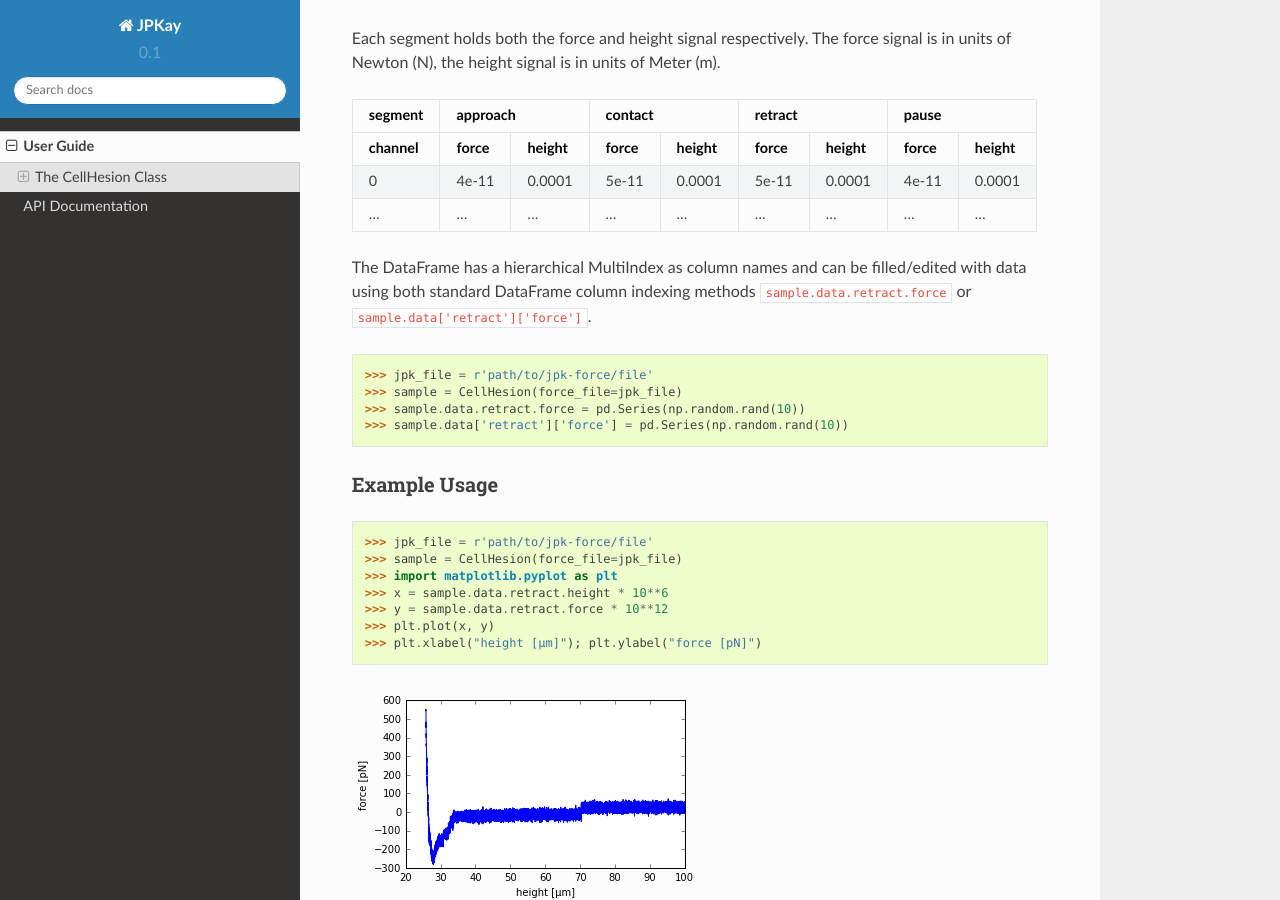
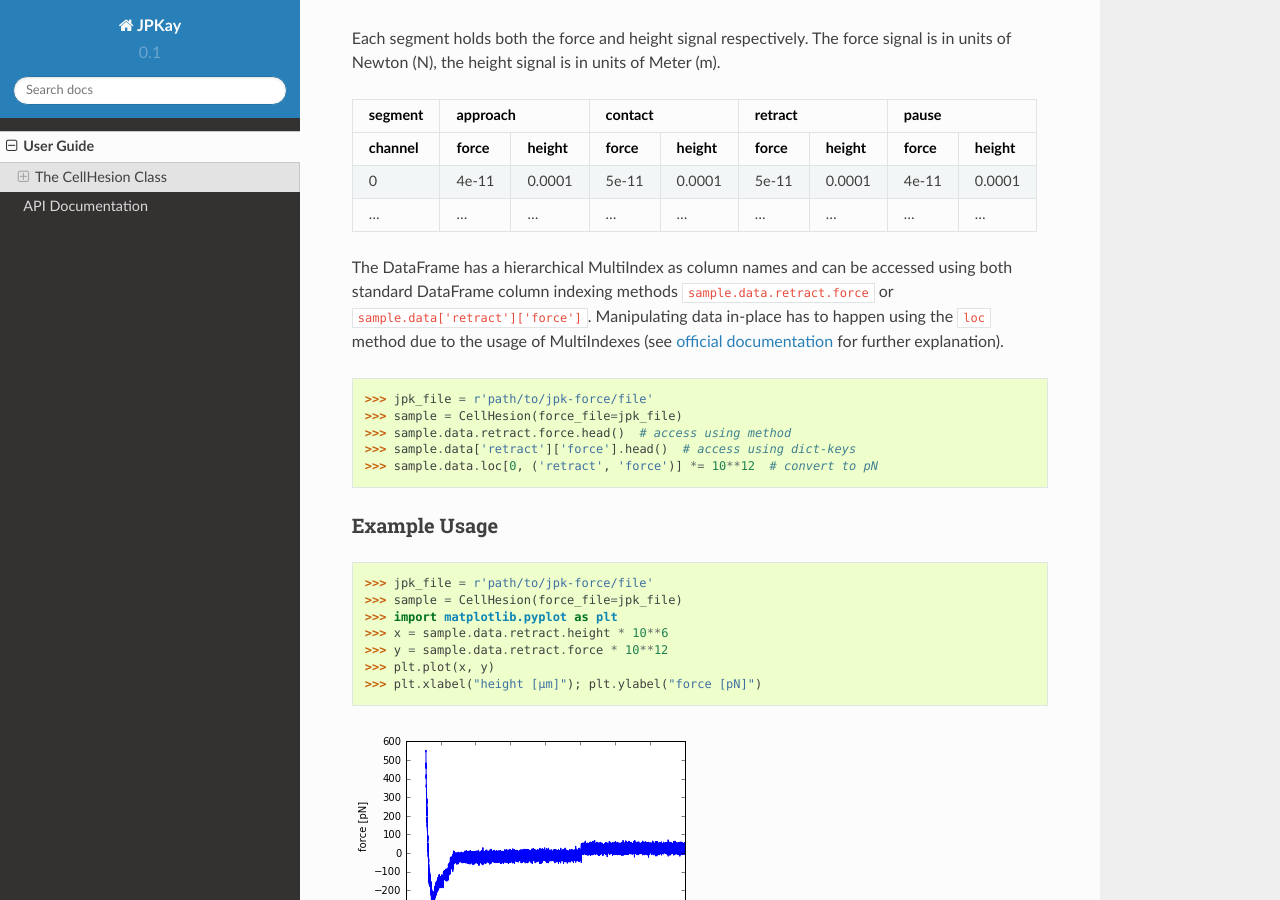
Before and after one commit to tku137/JPKay, a Sphinx documentation site: the page built from docs/source/user-guide.rst, in a window 1280 px wide and 900 px high, scrolled down 1282 px. Built offline with Sphinx 7.4.7 and the Read the Docs theme 2.0.0, drawn with Linux system fonts in a browser that asks for light colours.

Commit message:
docs: some fixes

```diff
--- a/docs/source/conf.py
+++ b/docs/source/conf.py
@@ -302,7 +302,7 @@ texinfo_documents = [
 
 # Example configuration for intersphinx: refer to the Python standard library.
 # intersphinx_mapping = {'https://docs.python.org/': None}
-intersphinx_mapping = {'python'    : ('http://docs.python.org/2', None),
+intersphinx_mapping = {'python'    : ('http://docs.python.org/3', None),
                        'numpy'     : ('http://docs.scipy.org/doc/numpy/', None),
                        'scipy'     : ('http://docs.scipy.org/doc/scipy/reference/', None),
                        'pandas'    : ('http://pandas-docs.github.io/pandas-docs-travis/', None),
--- a/docs/source/user-guide.rst
+++ b/docs/source/user-guide.rst
@@ -68,13 +68,17 @@ the height signal is in units of Meter (m).
 | ...     |  ...  |  ...   |  ...  |  ...   |  ...  |  ...   |  ...  |  ...   |
 +---------+-------+--------+-------+--------+-------+--------+-------+--------+
 
-The DataFrame has a hierarchical MultiIndex as column names and can be filled/edited with data using both
-standard DataFrame column indexing methods ``sample.data.retract.force`` or ``sample.data['retract']['force']``.
+The DataFrame has a hierarchical MultiIndex as column names and can be accessed using both standard DataFrame column
+indexing methods ``sample.data.retract.force`` or ``sample.data['retract']['force']``. Manipulating data in-place has to
+happen using the ``loc`` method due to the usage of MultiIndexes (see
+`official documentation <http://pandas.pydata.org/pandas-docs/stable/indexing.html#why-does-assignment-fail-when-using
+-chained-indexing>`_ for further explanation).
 
 >>> jpk_file = r'path/to/jpk-force/file'
 >>> sample = CellHesion(force_file=jpk_file)
->>> sample.data.retract.force = pd.Series(np.random.rand(10))
->>> sample.data['retract']['force'] = pd.Series(np.random.rand(10))
+>>> sample.data.retract.force.head()  # access using method
+>>> sample.data['retract']['force'].head()  # access using dict-keys
+>>> sample.data.loc[0, ('retract', 'force')] *= 10**12  # convert to pN
 
 Example Usage
 ~~~~~~~~~~~~~
```
Also changed, not shown: 1 other file.
